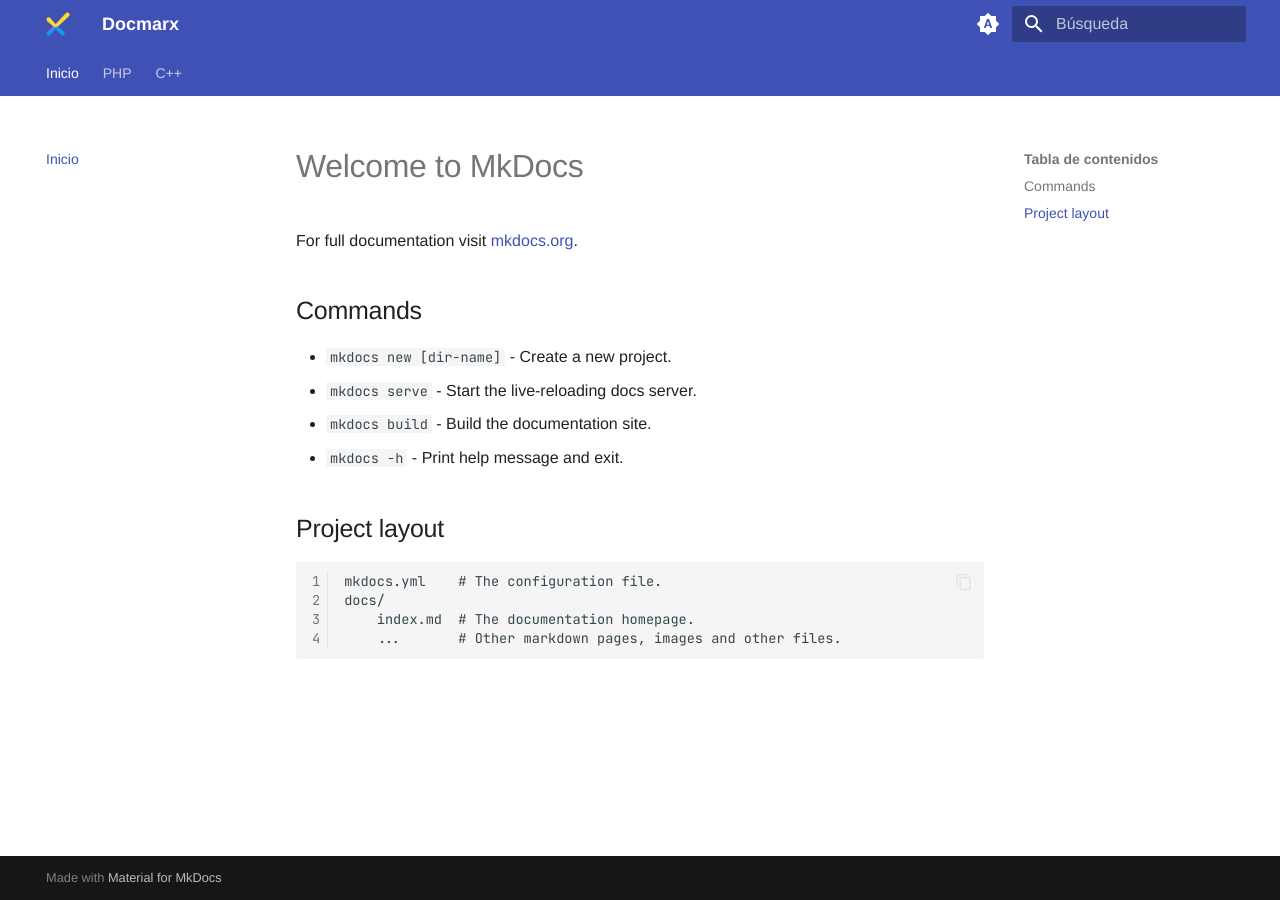
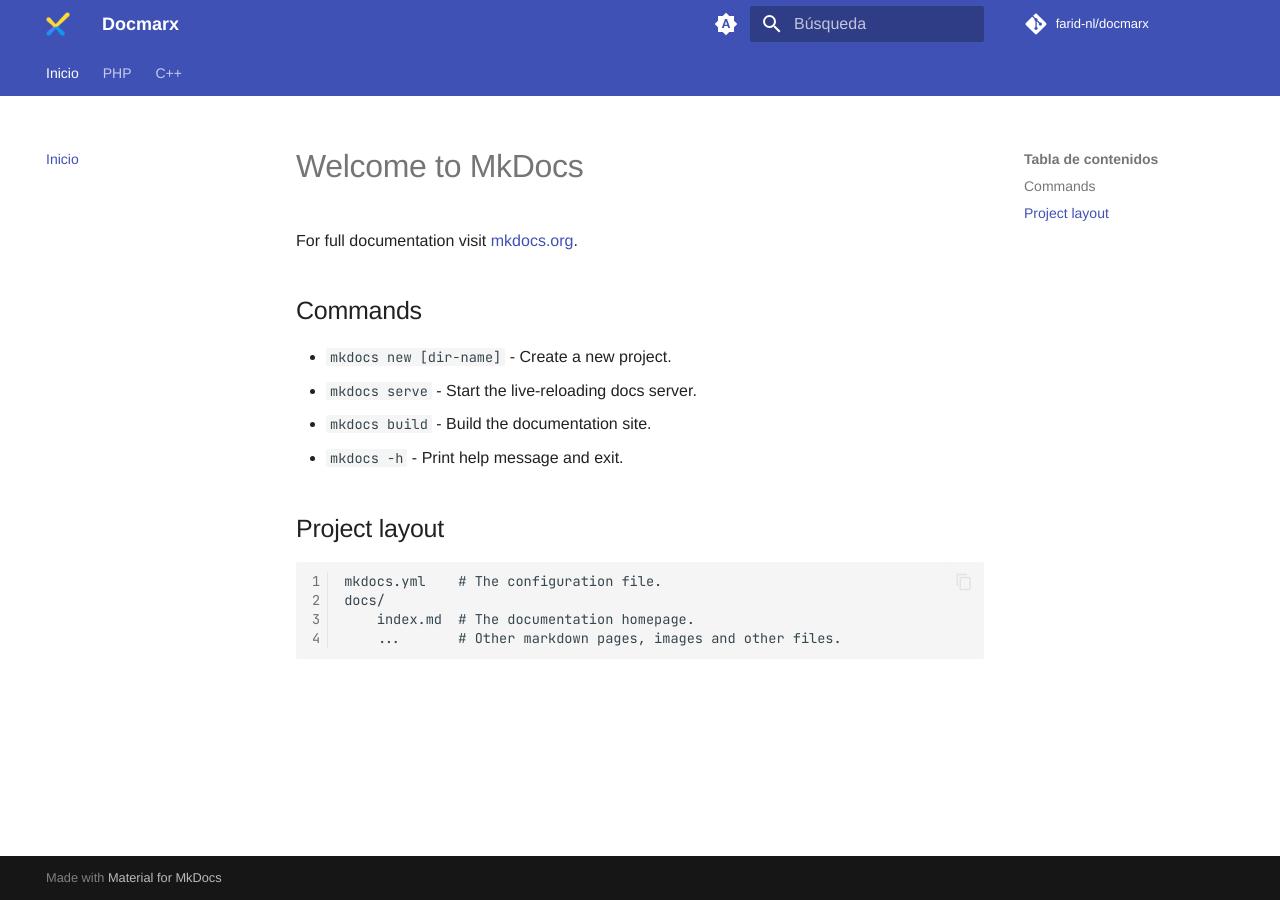
Before and after one commit to Farid-NL/docmarx, an MkDocs documentation site: the page built from docs/index.md, in a window 1280 px wide. Built offline with MkDocs 1.6.1 and Material for MkDocs 9.7.7, drawn with Linux system fonts in a browser that asks for light colours; some web fonts are replaced; comment, search, counter and statistics services are not loaded.

Commit message:
feat(mkdocs): Añade el link del repo al sitio

```diff
--- a/mkdocs.yml
+++ b/mkdocs.yml
@@ -3,6 +3,10 @@
 # Información del proyecto
 site_name: Docmarx
 site_url: https://mydomain.org/mysite
+
+# Información del repositorio
+repo_url: https://github.com/farid-nl/docmarx
+repo_name: farid-nl/docmarx
 
 # Copyright
 
```
